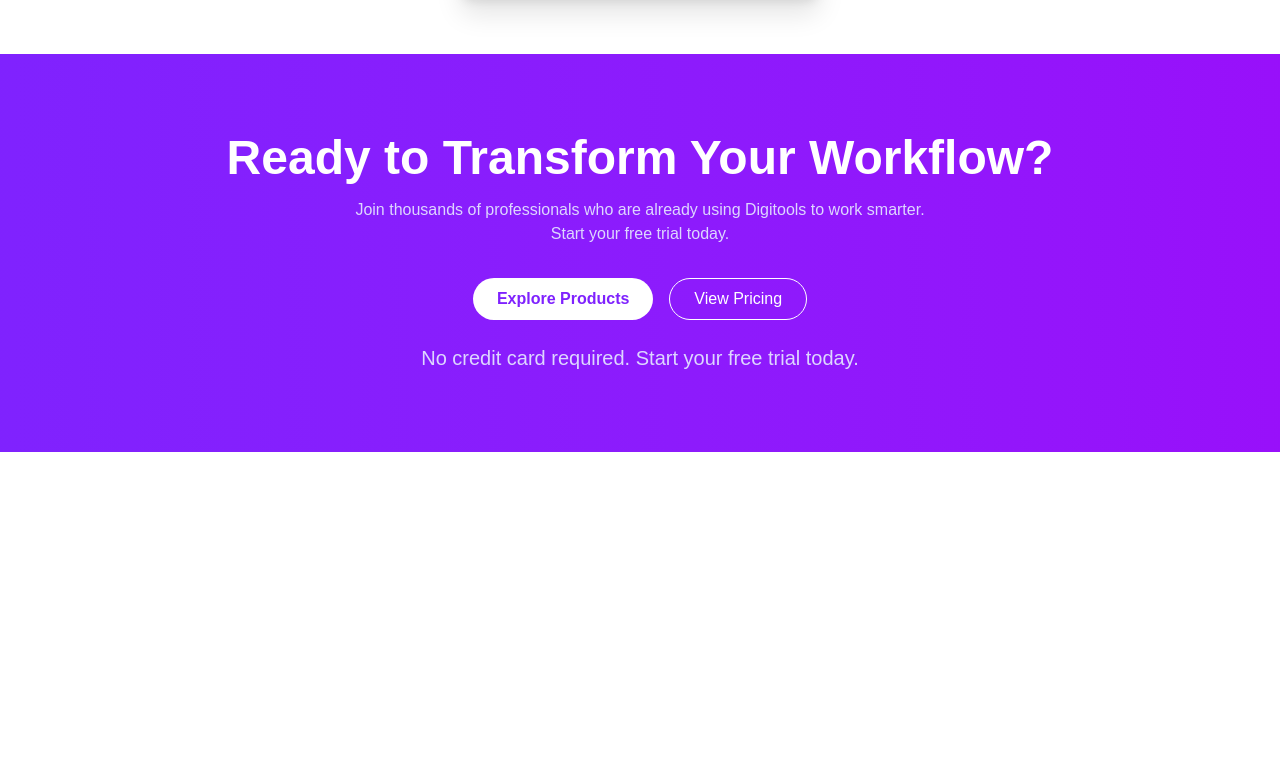
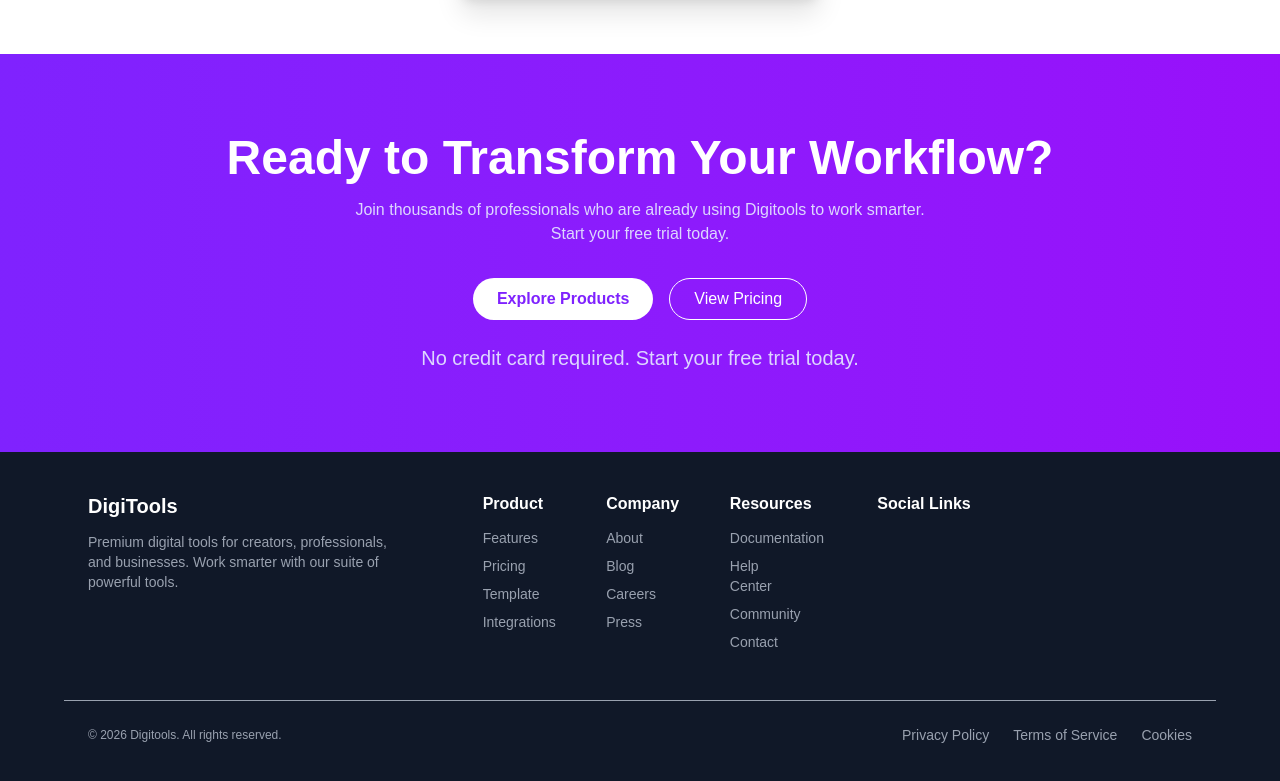
Before and after one commit to Mahim-Ahmad/ASSIGNMENT-PRACTICE-6, a React (Vite) app: page / in a window 1280 px wide. Shown: the part 2049-2830 px from the top of the page. Before the commit the page ends 2501 px from the top, so only its background shows below. Built offline with nearby package versions, Linux system fonts and the light colour scheme.

Commit message:
add Footer section

```diff
--- a/src/App.jsx
+++ b/src/App.jsx
@@ -5,6 +5,7 @@
 import Steps from "./components/Steps";
 import Pricing from "./components/Pricing";
 import CTA from "./components/CTA";
+import Footer from "./components/Footer";
 
 
 function App() {
@@ -19,6 +20,8 @@
       <Steps />
       <Pricing />
       <CTA />
+      <Footer />
+
 
     </>
   );
--- /dev/null
+++ b/src/components/Footer.jsx
@@ -0,0 +1,88 @@
+const Footer = () => {
+  return (
+    <footer className="bg-gray-900 text-gray-400 py-10">
+
+      <div className="max-w-6xl mx-auto px-6 grid md:grid-cols-3 gap-20 ">
+
+        <div>
+          <h2 className="text-white text-xl font-bold mb-3 ">
+            DigiTools
+          </h2>
+          <p className="text-sm">
+            Premium digital tools for creators, professionals, and businesses. Work smarter with our suite of powerful tools.
+          </p>
+        </div>
+
+        <div className="grid grid-cols-2 md:grid-cols-3 gap-20 mr-6  ">
+          <div>
+            <h4 className="text-white font-semibold mb-3">Product</h4>
+            <ul className="space-y-2 text-sm">
+              <li>Features</li>
+              <li>Pricing</li>
+              <li>Template</li>
+              <li>Integrations</li>
+
+            </ul>
+          </div>
+          <div>
+            <h4 className="text-white font-semibold mb-3">Company</h4>
+            <ul className="space-y-2 text-sm">
+              <li>About</li>
+              <li>Blog</li>
+              <li>Careers</li>
+              <li>Press</li>
+            </ul>
+          </div>
+          <div>
+            <h4 className="text-white font-semibold mb-3">Resources</h4>
+            <ul className="space-y-2 text-sm">
+              <li>Documentation</li>
+              <li>Help Center</li>
+              <li>Community</li>
+              <li>Contact</li>
+            </ul>
+          </div>
+        </div>
+
+        <div className="flex flex-col items-start">
+          <h4 className="text-white font-semibold mb-3">Social Links</h4>
+          <div className="gap-8 flex text-2xl">
+            <i className="fa-brands fa-facebook"></i>
+            <i className="fa-brands fa-twitter"></i>
+            <i className="fa-brands fa-linkedin"></i>
+          </div>
+        </div>
+
+      </div>
+
+
+      <hr className="mt-12 max-w-6xl mx-auto px-6 flex flex-col md:flex-row justify-between items-center gap-4" />
+
+
+      <div className="max-w-6xl mx-auto px-6 flex flex-col md:flex-row justify-between items-center mt-6 gap-4">
+
+        <p className="text-center text-xs md:text-left  ">
+          © 2026 Digitools. All rights reserved.
+        </p>
+
+        <div className="flex gap-6 text-sm">
+          <a href="" className="hover:text-white">
+            Privacy Policy
+          </a>
+          <a href="" className="hover:text-white">
+            Terms of Service
+          </a>
+          <a href="" className="hover:text-white">
+            Cookies
+          </a>
+        </div>
+
+      </div>
+
+
+
+    </footer>
+  );
+};
+
+export default Footer;
```
